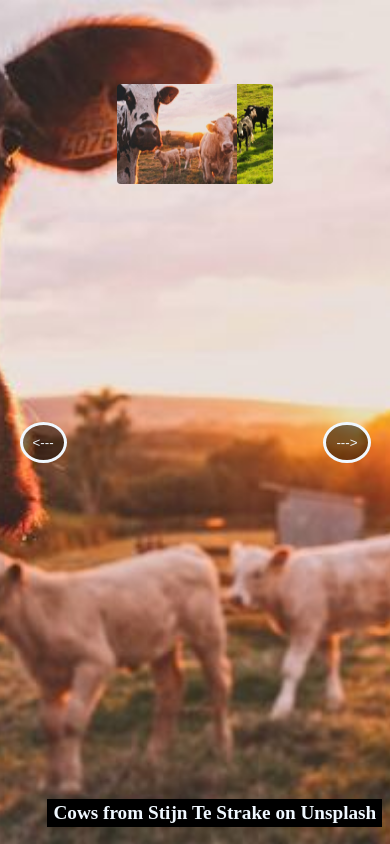
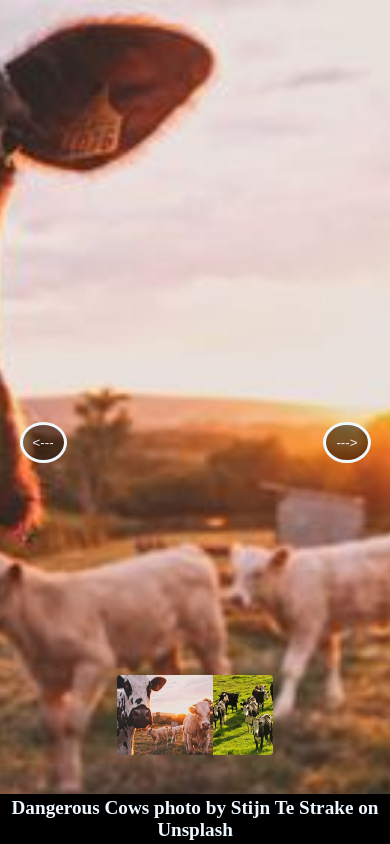
Before and after one commit to II-Paulus-II/project-week3, a plain HTML site: page index.html in a window 390 px wide. Drawn offline with Linux system fonts and the light colour scheme.

Commit message:
css scrollbar and improved media query

```diff
--- a/css/style.css
+++ b/css/style.css
@@ -27,6 +27,21 @@ body {
   position: absolute;
   top: 10%;
   border-radius: 4px;
+  scrollbar-width: auto;
+  scrollbar-color: black lightgreen;
+}
+
+.imageThumbnails::-webkit-scrollbar {
+  height: 4px;
+}
+
+.imageThumbnails::-webkit-scrollbar-track {
+  background: rgba(144, 238, 144, 0.164);
+}
+
+.imageThumbnails::-webkit-scrollbar-thumb {
+  background-color: black;
+  outline: 1px solid slategrey;
 }
 
 .thumbnailContainer img {
@@ -38,17 +53,25 @@ body {
   display: none;
 }
 
+.mainDescPos {
+  position: absolute;
+  display: flex;
+  justify-content: center;
+  margin: auto;
+  left: 0;
+  right: 0;
+  bottom: 2%;
+}
+
 .mainDesc {
+  display: inline;
   font-size: 1.2rem;
   font-weight: bolder;
   padding: 3px 6px;
   text-transform: capitalize;
   background-color: black;
   text-shadow: none;
-  position: absolute;
   text-align: center;
-  right: 2%;
-  bottom: 2%;
   color: aliceblue;
 }
 
@@ -98,9 +121,52 @@ button {
   right: 5vw;
 }
 
-@media only screen and (max-width: 750px) and (orientation: portrait) {
+@media only screen and (max-width: 500px) {
   .imageThumbnails {
-    height: 100px;
+    height: 50px;
+    top: 75%;
   }
 
+  .thumbnailContainer img {
+    height: 50px;
+    width: 60px;
+  }
+  .mainDescPos {
+    bottom: 0;
+  }
 }
+
+@media only screen and (max-width: 700px) {
+  .imageThumbnails {
+    height: 60px;
+    top: 80%;
+  }
+
+  .thumbnailContainer img {
+    height: 60px;
+    width: 72px;
+  }
+}
+
+@media only screen and (max-width: 900px) {
+  .imageThumbnails {
+    height: 70px;
+    top: 80%;
+  }
+
+  .thumbnailContainer img {
+    height: 70px;
+    width: 84px;
+  }
+}
+
+@media only screen and (max-width: 1100px) {
+  .imageThumbnails {
+    height: 80px;
+  }
+
+  .thumbnailContainer img {
+    height: 80px;
+    width: 96px;
+  }
+}
--- a/index.html
+++ b/index.html
@@ -11,44 +11,44 @@
 <body>
   <div class="imageThumbnails">
     <div class="thumbnailContainer">
-      <img class="thumbnail" src="./images/stijn-te-strake-cows-unsplash-426x240.jpg" srcset="./images/stijn-te-strake-cows-unsplash-640x360.jpg 500w, ./images/stijn-te-strake-cows-unsplash-854x480.jpg 800w, ./images/stijn-te-strake-cows-unsplash-1280x720.jpg 1200w, ./images/stijn-te-strake-cows-unsplash-1920x1080.jpg 1800w, ./images/stijn-te-strake-cows-unsplash.jpg 2600w" tabindex="0" sizes="10vw" alt="This is a very friendly cow and her friends. Currently these cows are thinking seriously about eating grass."><div class="imageDesc">cows <span>from</span> <a href="https://unsplash.com/@stijntestrake">stijn te strake</a> <span>on</span> <a href="https://unsplash.com/">Unsplash</a></div>
+      <img class="thumbnail" src="./images/stijn-te-strake-cows-unsplash-426x240.jpg" srcset="./images/stijn-te-strake-cows-unsplash-426x240.jpg 400w, ./images/stijn-te-strake-cows-unsplash-640x360.jpg 600w, ./images/stijn-te-strake-cows-unsplash-854x480.jpg 800w, ./images/stijn-te-strake-cows-unsplash-1280x720.jpg 1200w, ./images/stijn-te-strake-cows-unsplash-1920x1080.jpg 1800w, ./images/stijn-te-strake-cows-unsplash.jpg 2600w" tabindex="0" sizes="10vw" alt="This is a very friendly cow and her friends. Currently these cows are thinking seriously about eating grass."><div class="imageDesc">dangerous cows <span>photo by</span> <a href="https://unsplash.com/@stijntestrake">stijn te strake</a> <span>on</span> <a href="https://unsplash.com/">Unsplash</a></div>
     </div>
     <div class="thumbnailContainer">
-      <img class="thumbnail" src="./images/christina-maiia-unsplash-426x240.jpg" srcset="./images/christina-maiia-unsplash-640x360.jpg 500w, ./images/christina-maiia-unsplash-854x480.jpg 800w, ./images/christina-maiia-unsplash-1280x720.jpg 1200w, ./images/christina-maiia-unsplash-1920x1080.jpg 1800w, ./images/christina-maiia-unsplash.jpg 2600w" tabindex="0" sizes="10vw"  alt="These cows are all looking at you. It is probably going to be alright though."><div class="imageDesc">cows <span>from</span> <a href="https://unsplash.com/@cm5885">christina maiia</a> <span>on</span> <a href="https://unsplash.com/">Unsplash</a></div>
+      <img class="thumbnail" src="./images/christina-maiia-unsplash-426x240.jpg" srcset="./images/christina-maiia-unsplash-426x240.jpg 400w, ./images/christina-maiia-unsplash-640x360.jpg 600w, ./images/christina-maiia-unsplash-854x480.jpg 800w, ./images/christina-maiia-unsplash-1280x720.jpg 1200w, ./images/christina-maiia-unsplash-1920x1080.jpg 1800w, ./images/christina-maiia-unsplash.jpg 2600w" tabindex="0" sizes="10vw"  alt="These cows are all looking at you. It is probably going to be alright though."><div class="imageDesc">dangerous cows <span>photo by</span> <a href="https://unsplash.com/@cm5885">christina maiia</a> <span>on</span> <a href="https://unsplash.com/">Unsplash</a></div>
     </div>
     <div class="thumbnailContainer">
-      <img class="thumbnail" src="./images/alexandr-podvalny-unsplash-426x240.jpg" srcset="./images/alexandr-podvalny-unsplash-640x360.jpg 500w, ./images/alexandr-podvalny-unsplash-854x480.jpg 800w, ./images/alexandr-podvalny-unsplash-1280x720.jpg 1200w, ./images/alexandr-podvalny-unsplash-1920x1080.jpg 1800w, ./images/alexandr-podvalny-unsplash.jpg 2600w" tabindex="0" sizes="10vw"  alt="These cows are not in a rush to do anything except eat grass."><div class="imageDesc">cows <span>from</span> <a href="https://unsplash.com/@freestockpro">Alexandr Podvalny</a> <span>on</span> <a href="https://unsplash.com/">Unsplash</a></div>
+      <img class="thumbnail" src="./images/alexandr-podvalny-unsplash-426x240.jpg" srcset="./images/alexandr-podvalny-unsplash-426x240.jpg 400w, ./images/alexandr-podvalny-unsplash-640x360.jpg 600w, ./images/alexandr-podvalny-unsplash-854x480.jpg 800w, ./images/alexandr-podvalny-unsplash-1280x720.jpg 1200w, ./images/alexandr-podvalny-unsplash-1920x1080.jpg 1800w, ./images/alexandr-podvalny-unsplash.jpg 2600w" tabindex="0" sizes="10vw"  alt="These cows are not in a rush to do anything except eat grass."><div class="imageDesc">dangerous cows <span>photo by</span> <a href="https://unsplash.com/@freestockpro">Alexandr Podvalny</a> <span>on</span> <a href="https://unsplash.com/">Unsplash</a></div>
     </div>
     <div class="thumbnailContainer">
-      <img class="thumbnail" src="./images/jakob-cotton-unsplash-426x240.jpg" srcset="./images/jakob-cotton-unsplash-640x360.jpg 500w, ./images/jakob-cotton-unsplash-854x480.jpg 800w, ./images/jakob-cotton-unsplash-1280x720.jpg 1200w, ./images/jakob-cotton-unsplash-1920x1080.jpg 1800w, ./images/jakob-cotton-unsplash.jpg 2600w" sizes="10vw"  tabindex="0" alt="First special cows regiment at your service sir!"><div class="imageDesc">cows <span>from</span> <a href="https://unsplash.com/@jakobcotton">Jakob Cotton</a> <span>on</span> <a href="https://unsplash.com/">Unsplash</a></div>
+      <img class="thumbnail" src="./images/jakob-cotton-unsplash-426x240.jpg" srcset="./images/jakob-cotton-unsplash-426x240.jpg 400w, ./images/jakob-cotton-unsplash-640x360.jpg 600w, ./images/jakob-cotton-unsplash-854x480.jpg 800w, ./images/jakob-cotton-unsplash-1280x720.jpg 1200w, ./images/jakob-cotton-unsplash-1920x1080.jpg 1800w, ./images/jakob-cotton-unsplash.jpg 2600w" sizes="10vw"  tabindex="0" alt="First special cows regiment at your service sir!"><div class="imageDesc">dangerous cows <span>photo by</span> <a href="https://unsplash.com/@jakobcotton">Jakob Cotton</a> <span>on</span> <a href="https://unsplash.com/">Unsplash</a></div>
     </div>
     <div class="thumbnailContainer">
-      <img class="thumbnail" src="./images/jonas-koel-unsplash-426x240.jpg" srcset="./images/jonas-koel-unsplash-640x360.jpg 500w, ./images/jonas-koel-unsplash-854x480.jpg 800w, ./images/jonas-koel-unsplash-1280x720.jpg 1200w, ./images/jonas-koel-unsplash-1920x1080.jpg 1800w, ./images/jonas-koel-unsplash.jpg 2600w" tabindex="0" sizes="10vw"  alt="This is a very dangerous cow. You should be afraid of it."><div class="imageDesc">cows <span>from</span> <a href="https://unsplash.com/@bildmedia">Jonas Koel</a> <span>on</span> <a href="https://unsplash.com/">Unsplash</a><br>moo <span>from</span> <a href="https://www.fesliyanstudios.com">fesliyan studios</a></div>
+      <img class="thumbnail" src="./images/jonas-koel-unsplash-426x240.jpg" srcset="./images/jonas-koel-unsplash-426x240.jpg 400w, ./images/jonas-koel-unsplash-640x360.jpg 600w, ./images/jonas-koel-unsplash-854x480.jpg 800w, ./images/jonas-koel-unsplash-1280x720.jpg 1200w, ./images/jonas-koel-unsplash-1920x1080.jpg 1800w, ./images/jonas-koel-unsplash.jpg 2600w" tabindex="0" sizes="10vw"  alt="This is a very dangerous cow. You should be afraid of it."><div class="imageDesc">dangerous cows <span>photo by</span> <a href="https://unsplash.com/@bildmedia">Jonas Koel</a> <span>on</span> <a href="https://unsplash.com/">Unsplash</a><br>moo <span>from</span> <a href="https://www.fesliyanstudios.com">fesliyan studios</a></div>
     </div>
     <div class="thumbnailContainer">
-      <img class="thumbnail" src="./images/keith-kiselstone-unsplash-426x240.jpg" srcset="./images/keith-kiselstone-unsplash-640x360.jpg 500w, ./images/keith-kiselstone-unsplash-854x480.jpg 800w, ./images/keith-kiselstone-unsplash-1280x720.jpg 1200w, ./images/keith-kiselstone-unsplash-1920x1080.jpg 1800w, ./images/keith-kiselstone-unsplash.jpg 2600w" sizes="10vw" tabindex="0" alt="These cows have not noticed you. This is a good thing."><div class="imageDesc">cows <span>from</span> <a href="https://unsplash.com/@kiselstone">Keith Kiselstone</a> <span>on</span> <a href="https://unsplash.com/">Unsplash</a></div>
+      <img class="thumbnail" src="./images/keith-kiselstone-unsplash-426x240.jpg" srcset="./images/keith-kiselstone-unsplash-426x240.jpg 400w, ./images/keith-kiselstone-unsplash-640x360.jpg 600w, ./images/keith-kiselstone-unsplash-854x480.jpg 800w, ./images/keith-kiselstone-unsplash-1280x720.jpg 1200w, ./images/keith-kiselstone-unsplash-1920x1080.jpg 1800w, ./images/keith-kiselstone-unsplash.jpg 2600w" sizes="10vw" tabindex="0" alt="These cows have not noticed you. This is a good thing."><div class="imageDesc">dangerous cows <span>photo by</span> <a href="https://unsplash.com/@kiselstone">Keith Kiselstone</a> <span>on</span> <a href="https://unsplash.com/">Unsplash</a></div>
     </div>
     <div class="thumbnailContainer">
-      <img class="thumbnail" src="./images/lomig-unsplash-426x240.jpg" srcset="./images/lomig-unsplash-640x360.jpg 500w, ./images/lomig-unsplash-854x480.jpg 800w, ./images/lomig-unsplash-1280x720.jpg 1200w, ./images/lomig-unsplash-1920x1080.jpg 1800w, ./images/lomig-unsplash.jpg 2600w" sizes="10vw" tabindex="0" alt="These cows are hungry, perhaps you will be alright if you give them some hay."><div class="imageDesc">cows <span>from</span> <a href="https://unsplash.com/@lomig">Lomig</a> <span>on</span> <a href="https://unsplash.com/">Unsplash</a></div>
+      <img class="thumbnail" src="./images/lomig-unsplash-426x240.jpg" srcset="./images/lomig-unsplash-426x240.jpg 400w, ./images/lomig-unsplash-640x360.jpg 600w, ./images/lomig-unsplash-854x480.jpg 800w, ./images/lomig-unsplash-1280x720.jpg 1200w, ./images/lomig-unsplash-1920x1080.jpg 1800w, ./images/lomig-unsplash.jpg 2600w" sizes="10vw" tabindex="0" alt="These cows are hungry, perhaps you will be alright if you give them some hay."><div class="imageDesc">dangerous cows <span>photo by</span> <a href="https://unsplash.com/@lomig">Lomig</a> <span>on</span> <a href="https://unsplash.com/">Unsplash</a></div>
     </div>
     <div class="thumbnailContainer">
-      <img class="thumbnail" src="./images/maria-teneva-unsplash-426x240.jpg" sizes="10vw"  srcset="./images/maria-teneva-unsplash-640x360.jpg 500w, ./images/maria-teneva-unsplash-854x480.jpg 800w, ./images/maria-teneva-unsplash-1280x720.jpg 1200w, ./images/maria-teneva-unsplash-1920x1080.jpg 1800w, ./images/maria-teneva-unsplash.jpg 2600w" sizes="10vw" tabindex="0" alt="These cows are in cold and foggy weather. It would be best not to disturb them."><div class="imageDesc">cows <span>from</span> <a href="https://unsplash.com/@miteneva">Maria Teneva</a> <span>on</span> <a href="https://unsplash.com/">Unsplash</a></div>
+      <img class="thumbnail" src="./images/maria-teneva-unsplash-426x240.jpg" srcset="./images/maria-teneva-unsplash-426x240.jpg 400w, ./images/maria-teneva-unsplash-640x360.jpg 600w, ./images/maria-teneva-unsplash-854x480.jpg 800w, ./images/maria-teneva-unsplash-1280x720.jpg 1200w, ./images/maria-teneva-unsplash-1920x1080.jpg 1800w, ./images/maria-teneva-unsplash.jpg 2600w" sizes="10vw" tabindex="0" alt="These cows are in cold and foggy weather. It would be best not to disturb them."><div class="imageDesc">dangerous cows <span>photo by</span> <a href="https://unsplash.com/@miteneva">Maria Teneva</a> <span>on</span> <a href="https://unsplash.com/">Unsplash</a></div>
     </div>
     <div class="thumbnailContainer">
-      <img class="thumbnail" src="./images/monika-kubala-unsplash-426x240.jpg" srcset="./images/monika-kubala-unsplash-640x360.jpg 500w, ./images/monika-kubala-unsplash-854x480.jpg 800w, ./images/monika-kubala-unsplash-1280x720.jpg 1200w, ./images/monika-kubala-unsplash-1920x1080.jpg 1800w, ./images/monika-kubala-unsplash.jpg 2600w" sizes="10vw" tabindex="0" alt="These cows have noticed you. I advise you to be very careful."><div class="imageDesc">cows <span>from</span> <a href="https://unsplash.com/@monca">Monika Kubala</a> <span>on</span> <a href="https://unsplash.com/">Unsplash</a></div>
+      <img class="thumbnail" src="./images/monika-kubala-unsplash-426x240.jpg" srcset="./images/monika-kubala-unsplash-426x240.jpg 400w, ./images/monika-kubala-unsplash-640x360.jpg 600w, ./images/monika-kubala-unsplash-854x480.jpg 800w, ./images/monika-kubala-unsplash-1280x720.jpg 1200w, ./images/monika-kubala-unsplash-1920x1080.jpg 1800w, ./images/monika-kubala-unsplash.jpg 2600w" sizes="10vw" tabindex="0" alt="These cows have noticed you. I advise you to be very careful."><div class="imageDesc">dangerous cows <span>photo by</span> <a href="https://unsplash.com/@monca">Monika Kubala</a> <span>on</span> <a href="https://unsplash.com/">Unsplash</a></div>
     </div>
     <div class="thumbnailContainer">
-      <img class="thumbnail" src="./images/robert-bye-unsplash-426x240.jpg" srcset="./images/robert-bye-unsplash-640x360.jpg 500w, ./images/robert-bye-unsplash-854x480.jpg 800w, ./images/robert-bye-unsplash-1280x720.jpg 1200w, ./images/robert-bye-unsplash-1920x1080.jpg 1800w, ./images/robert-bye-unsplash.jpg 2600w" sizes="10vw" tabindex="0" alt="These cows may look dangerous, but they are super friendly. I know because I can tell by the way they look."><div class="imageDesc">cows <span>from</span> <a href="https://unsplash.com/@robertbye">Robert Bye</a> <span>on</span> <a href="https://unsplash.com/">Unsplash</a></div>
+      <img class="thumbnail" src="./images/robert-bye-unsplash-426x240.jpg" srcset="./images/robert-bye-unsplash-426x240.jpg 400w, ./images/robert-bye-unsplash-640x360.jpg 600w, ./images/robert-bye-unsplash-854x480.jpg 800w, ./images/robert-bye-unsplash-1280x720.jpg 1200w, ./images/robert-bye-unsplash-1920x1080.jpg 1800w, ./images/robert-bye-unsplash.jpg 2600w" sizes="10vw" tabindex="0" alt="These cows may look dangerous, but they are super friendly. I know because I can tell by the way they look."><div class="imageDesc">dangerous cows <span>photo by</span> <a href="https://unsplash.com/@robertbye">Robert Bye</a> <span>on</span> <a href="https://unsplash.com/">Unsplash</a></div>
     </div>
   </div>
   <div class="mainSection">
-    <img id="imageDisplayed" src="./images/stijn-te-strake-cows-unsplash-426x240.jpg" srcset="./images/stijn-te-strake-cows-unsplash-640x360.jpg 500w, ./images/stijn-te-strake-cows-unsplash-854x480.jpg 800w, ./images/stijn-te-strake-cows-unsplash-1280x720.jpg 1200w, ./images/stijn-te-strake-cows-unsplash-1920x1080.jpg 1800w, ./images/stijn-te-strake-cows-unsplash.jpg 2600w" alt="This is a very friendly cow and her friends. Currently these cows are thinking seriously about eating grass."><div class="mainDesc">cows <span>from</span> <a href="https://unsplash.com/@stijntestrake">stijn te strake</a> <span>on</span> <a href="https://unsplash.com/">Unsplash</a></div>
+    <img id="imageDisplayed" src="./images/stijn-te-strake-cows-unsplash-426x240.jpg" srcset="./images/stijn-te-strake-cows-unsplash-426x240.jpg 400w, ./images/stijn-te-strake-cows-unsplash-640x360.jpg 600w, ./images/stijn-te-strake-cows-unsplash-854x480.jpg 800w, ./images/stijn-te-strake-cows-unsplash-1280x720.jpg 1200w, ./images/stijn-te-strake-cows-unsplash-1920x1080.jpg 1800w, ./images/stijn-te-strake-cows-unsplash.jpg 2600w" alt="This is a very friendly cow and her friends. Currently these cows are thinking seriously about eating grass."><div class="mainDescPos"> <div class="mainDesc">dangerous cows <span>photo by</span> <a href="https://unsplash.com/@stijntestrake">stijn te strake</a> <span>on</span> <a href="https://unsplash.com/">Unsplash</a></div></div>
   </div>
-  <button id="previous" aria-live="previous image please"><---</button>
-  <button id="next" aria-live="next image please">---></button>
+  <button id="previous" aria-label="previous image please"><---</button>
+  <button id="next" aria-label="next image please">---></button>
   <div class="noDisplay">
     <audio id="moo" src="./audio/Cow-Mooing-C-www.fesliyanstudios.com.mp3"></audio>
   </div>
-  <div class="noDisplay" id="announcer" role="status" aria-live="This is a very friendly cow and her friends. Currently these cows are thinking seriously about eating grass."></div>
+  <div class="noDisplay" id="announcer" role="status" aria-live="polite"></div>
 </body>
 </html>
```
